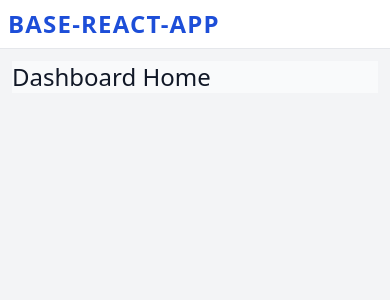
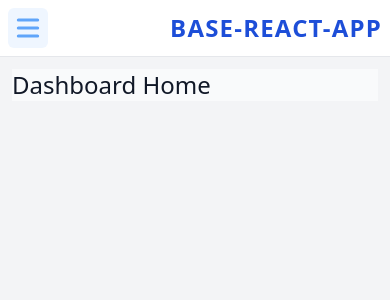
Before and after one commit to wazunga/base-react-app, a React (Create React App) app: page /dashboard in a window 390 px wide. Shown: the top 300 px of the page. Built offline with nearby package versions, Linux system fonts and the light colour scheme.

Commit message:
adding mobile menu button

```diff
--- /dev/null
+++ b/src/components/DashboardNav/MobileMenuButton.js
@@ -0,0 +1,19 @@
+import React from 'react'
+import PropTypes from 'prop-types'
+import { MenuIcon } from '@heroicons/react/solid'
+
+export const MobileMenuButton = ({ handleIsMenuOpen }) => (
+  <button
+    onClick={handleIsMenuOpen}
+    className="p-1 text-blue-400 transition-colors duration-200 rounded-md bg-blue-50 hover:text-blue-600 hover:bg-blue-100 dark:hover:text-light dark:hover:bg-blue-700 dark:bg-dark md:hidden focus:outline-none focus:ring"
+  >
+    <span className="sr-only">Open main menu</span>
+    <span>
+      <MenuIcon className="w-8 h-8" />{' '}
+    </span>
+  </button>
+)
+
+MobileMenuButton.propTypes = {
+  handleIsMenuOpen: PropTypes.func.isRequired
+}
--- a/src/components/DashboardNav/index.js
+++ b/src/components/DashboardNav/index.js
@@ -2,9 +2,11 @@ import React from 'react'
 import { Brand } from './Brand'
 import { Buttons } from './Buttons'
 import { Nav } from './Nav'
+import { MobileMenuButton } from './MobileMenuButton'
 
 export const DashboardNav = () => (
   <Nav>
+    <MobileMenuButton />
     <Brand title="base-react-app" />
     <Buttons />
   </Nav>
```
